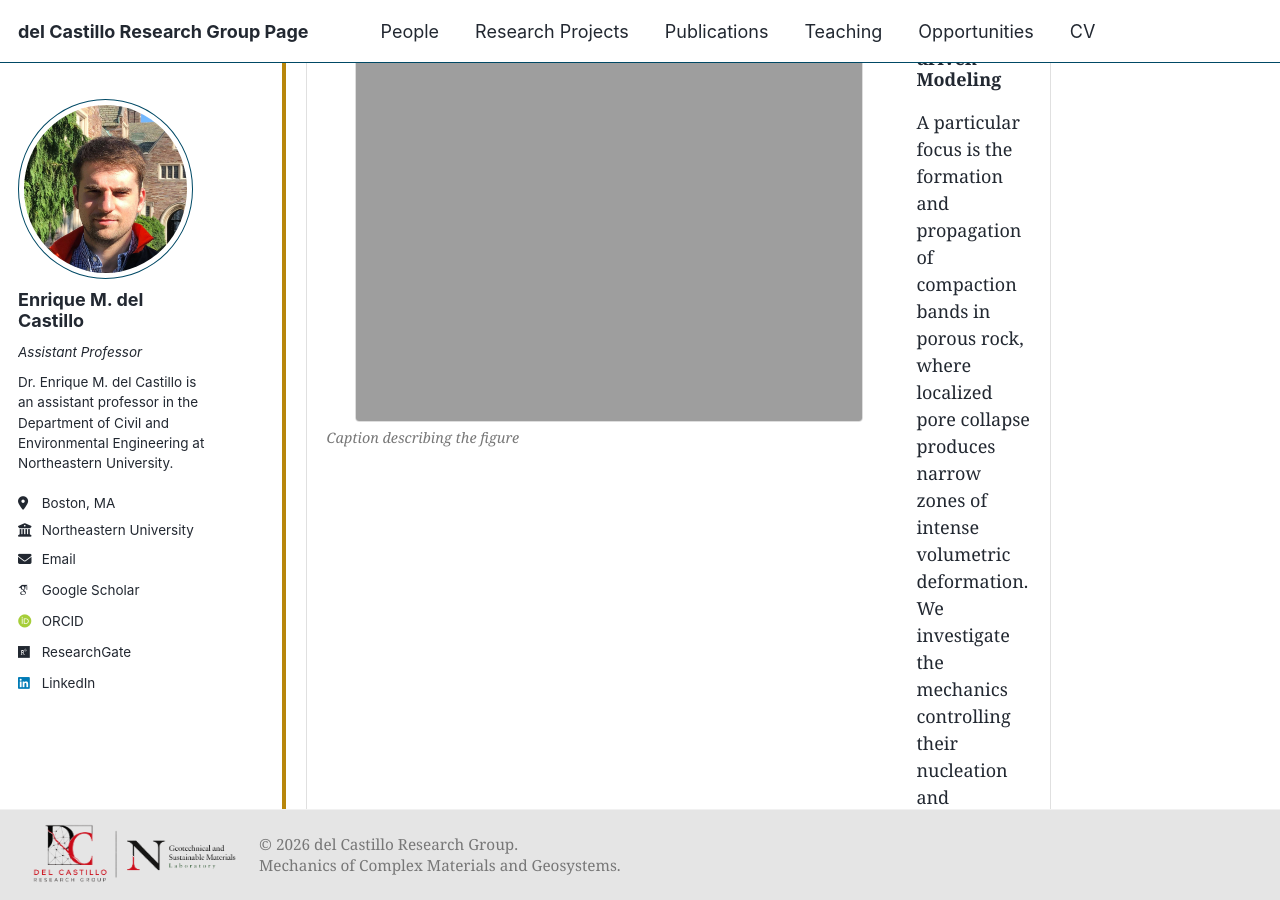
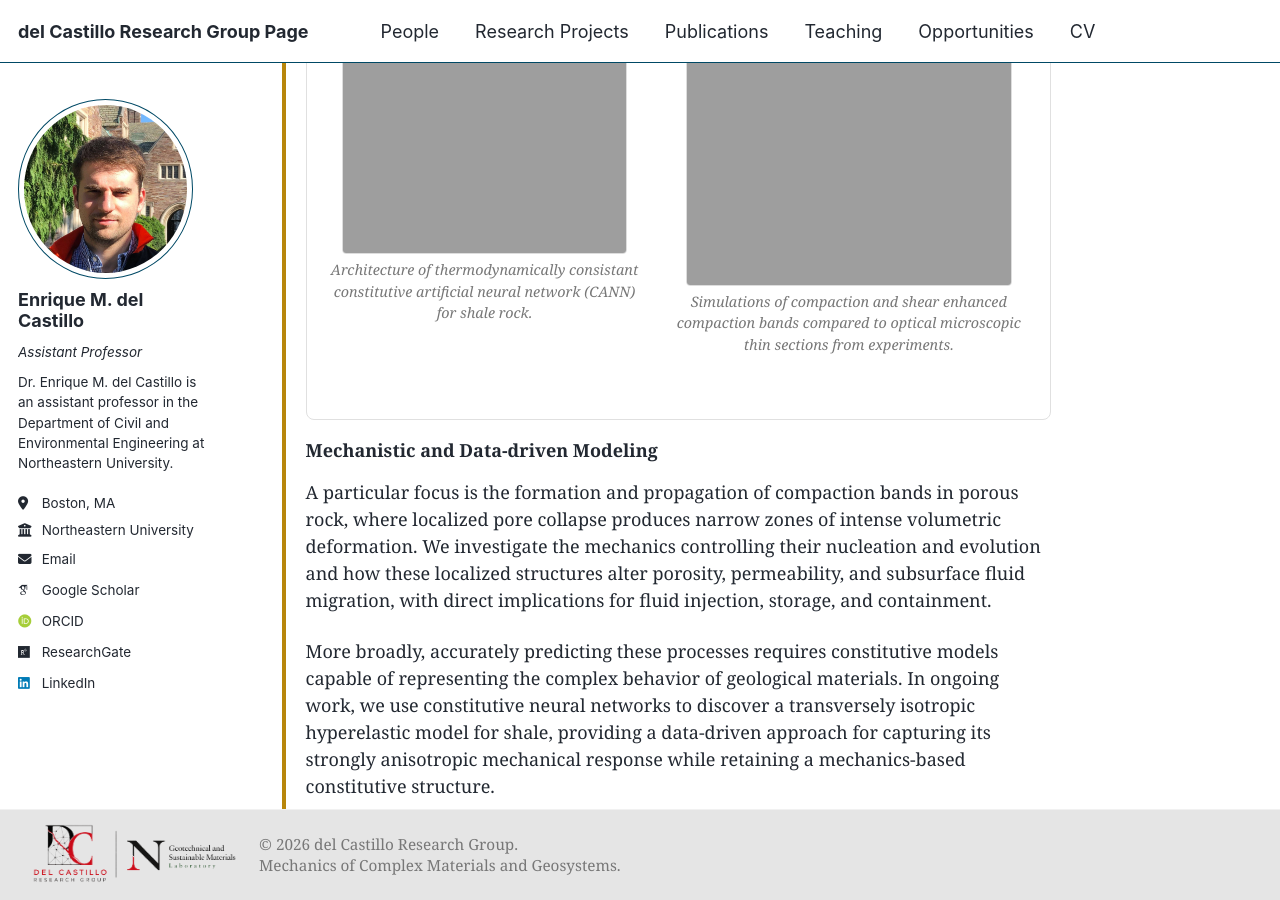
Before and after one commit to emdc19/emdcwebsite, a Jekyll site: the page built from _pages/year-archive.html, in a window 1280 px wide and 900 px high, scrolled down 6655 px. Built offline with Jekyll 4.4.1, drawn with Linux system fonts in a browser that asks for light colours; some web fonts are replaced; a script that is not in the unit is left out.

Commit message:
Update year-archive.html

```diff
--- a/_pages/year-archive.html
+++ b/_pages/year-archive.html
@@ -157,7 +157,7 @@ rupture in geologic materials with a meshfree continuum method." <em>Acta Geotec
 
   <div class="research-card">
     <figure class="research-card__image">
-      <img src="{{ base_path }}/images/arching.png" alt="Kilauea collapse simulation">
+      <img src="{{ base_path }}/images/arching.png" alt="Stress arching">
       <figcaption>Soil arching effect during volcano caldera collapse.</figcaption>
     </figure>
         <figure class="research-card__image">
@@ -193,9 +193,14 @@ the 2018 caldera collapse at the Kilauea Volcano, HI." <em>Journal of Geophysica
 
   <div class="research-card">
     <figure class="research-card__image">
-      <img src="{{ base_path }}/images/your-image.jpg" alt="Energy infrastructure geomechanics">
-      <figcaption>Caption describing the figure</figcaption>
+      <img src="{{ base_path }}/images/CANN.png" alt="CANNs">
+      <figcaption>Architecture of thermodynamically consistant constitutive artificial neural network (CANN) for shale rock.</figcaption>
     </figure>
+            <figure class="research-card__image">
+      <img src="{{ base_path }}/images/compaction.png" alt="Compaction bands">
+      <figcaption>Simulations of compaction and shear enhanced compaction bands compared to optical microscopic thin sections from experiments.</figcaption>
+    </figure>
+    </div>
         <div class="research-card__content">
       <h3>Mechanistic and Data-driven Modeling</h3>
       <p>
```
